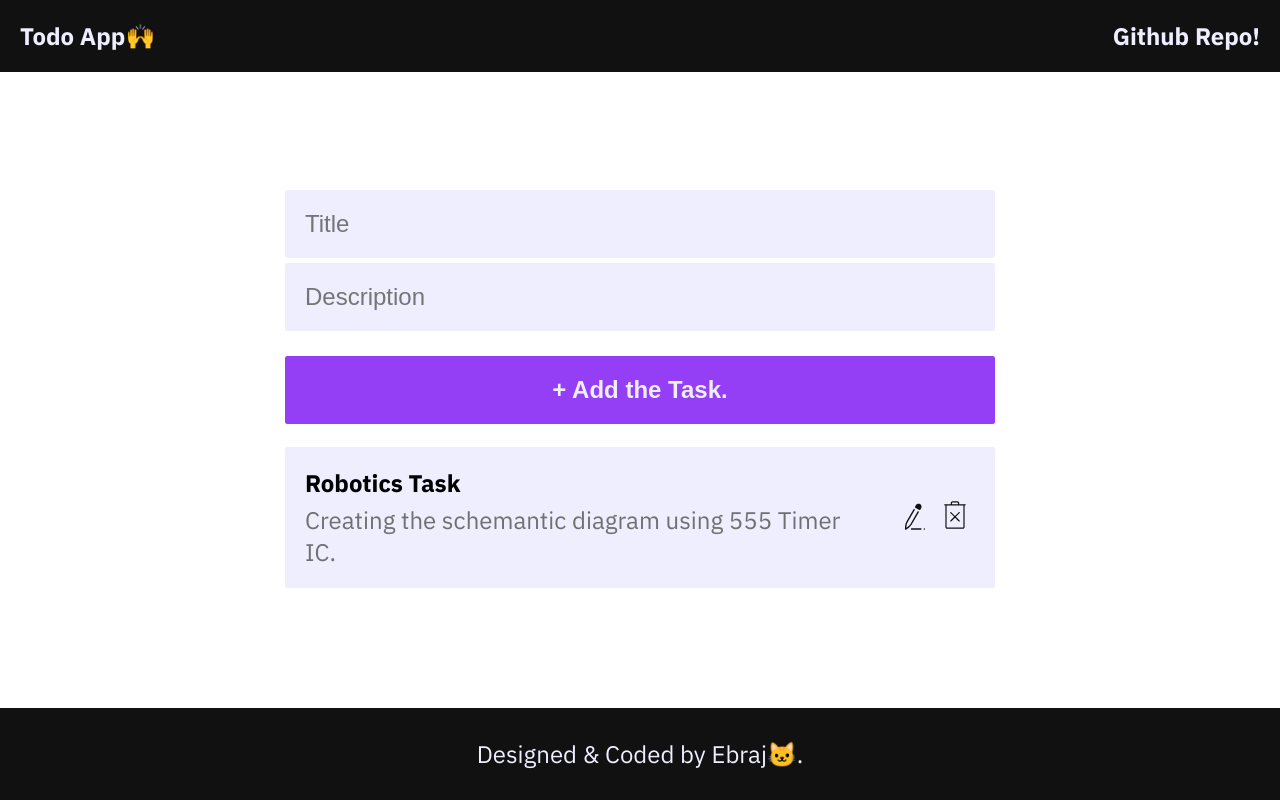
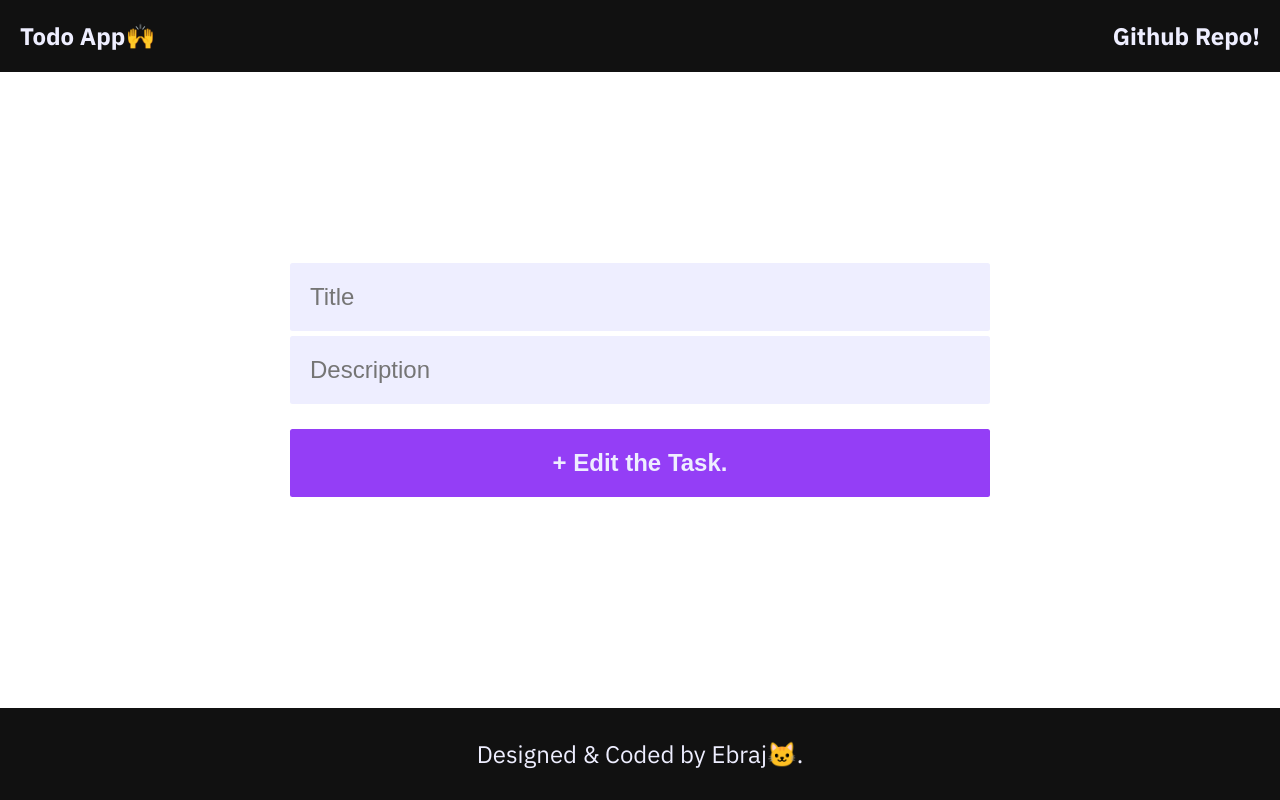
Before and after one commit to Polaris-dev9/Todo-App, a React (Create React App) app: page /edit in a window 1280 px wide. Built offline with nearby package versions, Linux system fonts and the light colour scheme.

Commit message:
Edit Section half done

```diff
--- a/package.json
+++ b/package.json
@@ -9,6 +9,7 @@
     "node-sass": "^6.0.0",
     "react": "^17.0.2",
     "react-dom": "^17.0.2",
+    "react-router-dom": "^5.2.0",
     "react-scripts": "4.0.3",
     "uuid": "^8.3.2",
     "web-vitals": "^1.1.2"
--- a/src/components/App.js
+++ b/src/components/App.js
@@ -1,14 +1,19 @@
 import React, { useState } from "react";
+import { BrowserRouter as Router, Switch, Route } from "react-router-dom";
 import "./App.scss";
+import { v4 as uuidv4 } from "uuid";
 
 // Importing the components
 import Header from "./Header";
 import AddButton from "./AddButton";
+import Edit from "./Edit";
 import ListContainer from "./ListContainer";
 import Footer from "./Footer";
 const App = () => {
+  const [editableObj, setEditableObj] = useState({});
   const [taskObjs, setTaskObjs] = useState([
     {
+      id: uuidv4(),
       title: "Robotics Task",
       desc: "Creating the schemantic diagram using 555 Timer IC.",
     },
@@ -29,16 +34,21 @@ const App = () => {
     const newTaskObjs = taskObjs.filter((taskObj) => {
       return taskObj.id !== dataID;
     });
-    console.log(newTaskObjs);
+    let _random = taskObjs.find((taskObj) => {
+      return taskObj.id === dataID;
+    });
+    setEditableObj(_random);
   };
 
   return (
-    <>
+    <Router>
       <div className="app">
         <div className="app__flex">
           <header className="header">
             <Header />
           </header>
+          <Switch>
+            <Route path="/" exact>
               <section className="middle">
                 <AddButton updateTaskObj={updateTaskObj} />
                 <ListContainer
@@ -47,10 +57,15 @@ const App = () => {
                   objAfterEdit={objAfterEdit}
                 />
               </section>
+            </Route>
+            <Route path="/edit">
+              <Edit editableObj={editableObj} />
+            </Route>
+          </Switch>
           <Footer />
         </div>
       </div>
-    </>
+    </Router>
   );
 };
 
--- a/src/components/App.scss
+++ b/src/components/App.scss
@@ -108,6 +108,7 @@ $secondary-green : #40E571;
     }
 }
 
+
 // Styling the footer srection
 .footer{
     background-color: $primary-black;
--- /dev/null
+++ b/src/components/Edit.js
@@ -0,0 +1,21 @@
+import React, { useState } from "react";
+
+const Edit = (props) => {
+  const { editableObj } = props;
+  console.log(editableObj);
+  return (
+    <>
+      <div className="container-750">
+        <form>
+          <div className="form__container">
+            <input type="text" placeholder="Title" />
+            <input type="text" placeholder="Description" />
+          </div>
+          <button className="btn-primary">+ Edit the Task.</button>
+        </form>
+      </div>
+    </>
+  );
+};
+
+export default Edit;
```
Also changed, not shown: src/components/ListItem.js (+3 -0 lines), 1 other file (tests, documents, lock files or other folders). Lines whose indentation alone changed are shown as unchanged.
